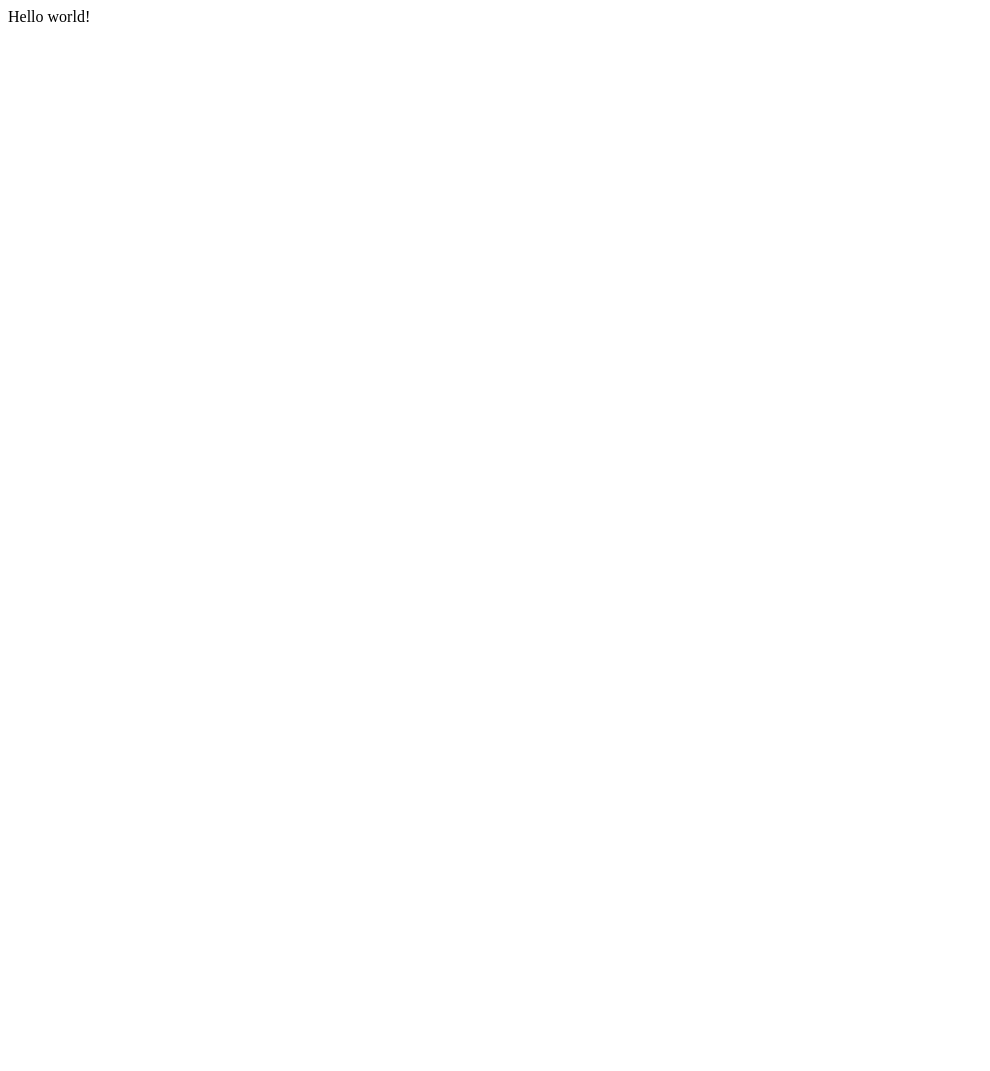
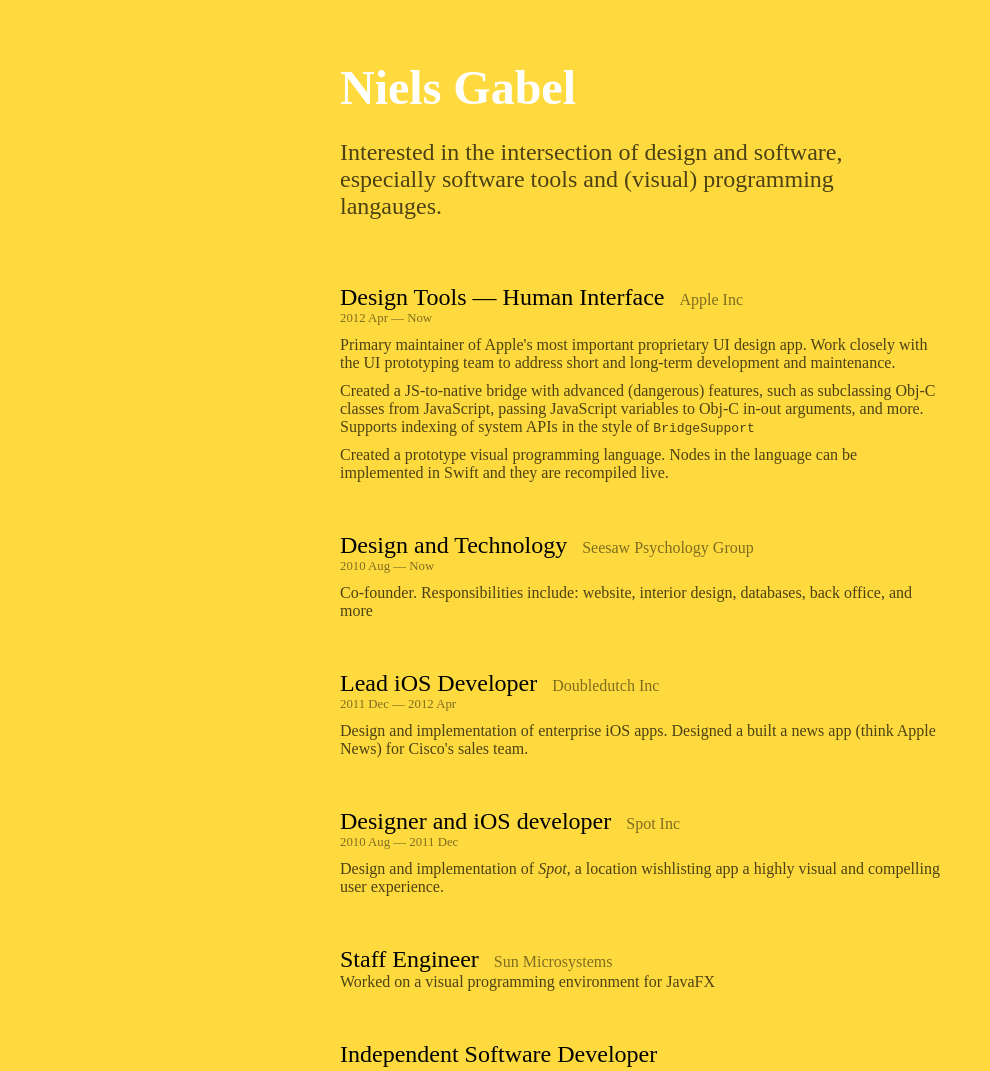
Before and after one commit to nielsbot/resume, a Gatsby site: page / in a window 1280 px wide. Shown: the top 1071 px of the page, without its empty margins (0-990 px from the left). Before the commit the page ends 800 px from the top, so only its background shows below. Built offline with nearby package versions, Linux system fonts and the light colour scheme; Gatsby itself is replaced by a stand-in of ours.

Commit message:
working towards release 1

```diff
--- a/gatsby-config.js
+++ b/gatsby-config.js
@@ -7,6 +7,7 @@
 module.exports = {
   /* Your site config here */
   plugins: [
-    `gatsby-plugin-typescript`
+    `gatsby-plugin-typescript`,
+    `gatsby-plugin-sass`
   ]
 }
--- /dev/null
+++ b/src/components/heading.tsx
@@ -0,0 +1,139 @@
+import React, { useEffect } from 'react'
+import Zdog, { Shape } from 'zdog'
+import Zfont from 'zfont'
+import '../components/utils'
+
+// module augmentation of module `'zdog'`
+// see https://www.typescriptlang.org/docs/handbook/declaration-merging.html#module-augmentation
+declare module 'zdog' {
+    export interface Font {
+
+    }
+    export class Text extends Shape {
+
+    }
+}
+
+let font: Zdog.Shape | null = null
+let i: Zdog.Illustration | null = null;
+let textShapes:Zdog.Shape[] = [];
+let viewRotation = new Zdog.Vector()
+
+// animate
+function animate() {
+
+    textShapes.forEach( shape => {
+        shape.rotate.set( viewRotation )
+    })
+
+    i.updateRenderGraph();
+    requestAnimationFrame(animate);
+}
+
+const createIllustration = () => {
+    let i = new Zdog.Illustration({
+        element: `#zdog-canvas`,
+        // rotate: { x: 0.1, y: 0.1, z: 0.0 },
+        // zoom: 1,
+        dragRotate: true,
+        // centered: true,
+        resize: true,
+    });
+
+    var x = 0.0;
+    const positions: { x: number, y: number }[] = [
+        { x: -200, y: 0 },
+        { x: -154, y: 0 },
+        { x: -134, y: 0 },
+        { x: -89, y: 0 },
+        { x: -67, y: 0 },
+        { x: 0, y: 0 },
+        { x: 48, y: 0 },
+        { x: 91, y: 0 },
+        { x: 141, y: 0 },
+        { x: 188, y: 0 },
+    ];
+
+    textShapes = [..."nielsgabel"].map((char, index) => {
+
+        const p = positions[index]
+
+        const text = new Zdog.Text({
+            addTo: i,
+            font: font!,
+            value: char,
+            fontSize: 80,
+            // textAlign: 'center',
+            // textBaseline: 'bottom',
+            color: 'rgb(255, 255, 255)',
+            fill: true,
+            rotate: { x: -0.1, y: 0.2, z: 0.0 },
+            translate: { x: p.x, y: p.y + 50 },
+        });
+
+        // console.log(x);
+
+        for (var index = 1; index < 5.0; ++index) {
+            const progress = index / 5.0;
+            const r = (255).toString()
+            const b = [255, 200].lerp(progress).clamp(0, 255).trunc().toString()
+            const g = [255, 0].lerp(progress).clamp(0, 255).trunc().toString()
+            text.copy({
+                addTo: text,
+                rotate: {},
+                translate: { z: -30 * index },
+                // color: `rgb(200, 200, ${String(Math.trunc(clamp(0, 255, lerp(255, 150, progress))))})`,
+                color: `rgb(${r}, ${g}, ${b})`
+            });
+        }
+
+        return text;
+    })
+
+    let dragStartRX = 0.0
+    let dragStartRY = 0.0
+
+    new Zdog.Dragger({
+        startElement: i.element,
+        onDragStart: function() {
+          // keep track of rotation
+          dragStartRX = viewRotation.x
+          dragStartRY = viewRotation.y
+        },
+        onDragMove: function( pointer, moveX, moveY ) {
+          // move rotation
+          let moveRX = moveY / i.width * Zdog.TAU * -1;
+          let moveRY = moveX / i.width * Zdog.TAU * -1;
+          viewRotation.x = dragStartRX + moveRX;
+          viewRotation.y = dragStartRY + moveRY;
+        },
+      });
+
+    i.updateGraph()
+
+    return i
+};
+
+const renderZDog = () => {
+
+    font = font ?? new Zdog.Font({
+        src: '/static/3A68F4_0_0.ttf'
+    });
+
+    i = i ?? createIllustration()
+
+    // i.renderGraph()
+    animate();
+}
+
+export default () => {
+
+    useEffect(() => {
+        Zfont.init(Zdog);
+        renderZDog();
+        window.addEventListener("resize", renderZDog);
+        return () => window.removeEventListener("resize", renderZDog);
+    }, [])
+
+    return <canvas style={{ width: '100%', height: '200px' }} id={`zdog-canvas`} width={480} height={240}></canvas>
+}
--- /dev/null
+++ b/src/components/site.scss
@@ -0,0 +1,111 @@
+// $font-family: -apple-system, BlinkMacSystemFont, 'Segoe UI', Roboto, Oxygen, Ubuntu, Cantarell, 'Open Sans', 'Helvetica Neue', sans-serif;
+$font-family: Avenir;
+
+@media print {
+    .display-head {
+        color:rgb(0, 0, 0) !important;
+    }
+    div, .experience-item {
+        page-break-inside: avoid;
+    }
+}
+
+body {
+  background: color(display-p3 0.978 0.861 0.371);
+  color: color(display-p3 0 0 0 / 0.7);
+  font-family: $font-family;
+  padding: 20px;
+}
+
+.display-head {
+  font-family: Avenir-Black;
+  font-size: 300%;
+  color: color( display-p3 1 1 1 / 1.0 );
+  margin-bottom: 20px;
+//   mix-blend-mode: lighten;
+}
+
+#overview {
+  font-size: 150%;
+  // margin-bottom:80px;
+  //   background: -webkit-linear-gradient(darkblue, purple);
+  //   background-clip: text;
+  //   -webkit-text-fill-color: transparent;
+}
+
+header {
+  // display:flex;
+  max-width: 600px;
+  margin: auto;
+  // padding:20px;
+
+  canvas {
+    margin: auto;
+    // width:50%;
+    // max-width: 600px;
+  }
+}
+main {
+  // width:50%;
+  max-width: 600px;
+  margin: auto;
+  // padding:20px;
+
+  h1,
+  h2,
+  h3,
+  h4,
+  h5,
+  h6 {
+    color: black;
+    font-family: $font-family;
+    font-weight: normal;
+    font-size: 150%;
+  }
+
+  ul#experience {
+    list-style: none;
+    padding: 0;
+    li {
+      .title-container {
+        display: flex;
+        align-items: baseline;
+        // border-bottom: 0.5px solid color(display-p3 0 0 0 / 0.2);
+        display: inline-block;
+        // margin-bottom:4px;
+        margin-top:40px;
+        > * {
+            margin-bottom:10px;
+        }
+      }
+      .title {
+        // margin-top: 40px;
+        margin-right: 15px;
+        // margin-bottom: 4px;
+        // padding-bottom: 4px;
+        display: inline;
+      }
+      .detail {
+        // margin: 0;
+      }
+      .company-name {
+        display: inline;
+        color: color( display-p3 0 0 0 / 0.5 );
+        mix-blend-mode: darken;
+
+      }
+      .when {
+        font-size: 80%;
+        // margin-bottom: 4px;
+        color: color( display-p3 0 0 0 / 0.5 );
+        mix-blend-mode: darken;
+      }
+      p {
+        margin: 10px auto;
+        &:first-child {
+            margin-top:0;
+        }
+      }
+    }
+  }
+}
--- /dev/null
+++ b/src/components/utils.ts
@@ -0,0 +1,17 @@
+interface Array<T> {
+    lerp(fraction: number): number
+}
+interface Number {
+    clamp(min: number, max: number): number
+    trunc(): number
+}
+
+Array.prototype.lerp = function (fraction: number): number {
+    return this[0] + (this[1] - this[0]) * fraction
+}
+Number.prototype.clamp = function (min: number, max: number): number {
+    return this > min ? (this < max ? this : max) : min
+}
+Number.prototype.trunc = function (): number {
+    return Math.trunc(this)
+}
--- a/src/pages/index.tsx
+++ b/src/pages/index.tsx
@@ -1,3 +1,112 @@
-import React from "react"
+import React, { ReactFragment } from "react"
+import Heading from '../components/heading'
+import '../components/site.scss'
+import Helmet from 'react-helmet'
+import ReactMarkdown from 'react-markdown'
 
-export default () => <div>Hello world!</div>
+// Poor man's CMS:
+type ParagraphData = string | string[]
+interface ResumeDataItem {
+    title: string
+    company?: string
+    when?: string
+    description?: ParagraphData
+    hidden?: boolean
+}
+interface ResumeData {
+    overview: ParagraphData
+    experience: ResumeDataItem[]
+}
+
+const nielsgabel: ResumeData = {
+    overview: `Interested in the intersection of design and software, especially software tools and (visual) programming langauges.`,
+    experience: [
+        {
+            title: 'Design Tools — Human Interface',
+            company: `Apple Inc`,
+            description: [
+                `Primary maintainer of Apple's most important proprietary UI design app. Work closely with the UI prototyping team to address short and long-term development and maintenance.` +
+                `` +
+                `\n\nCreated a JS-to-native bridge with advanced (dangerous) features, such as subclassing Obj-C classes from JavaScript, passing JavaScript variables to Obj-C in-out arguments, and more. Supports indexing of system APIs in the style of \`BridgeSupport\`` +
+                `\n\nCreated a prototype visual programming language. Nodes in the language can be implemented in Swift and they are recompiled live. `
+            ],
+            when: `2012 Apr — Now`
+        },
+        {
+            title: `Design and Technology`,
+            company: `Seesaw Psychology Group`,
+            description: `Co-founder. Responsibilities include: website, interior design, databases, back office, and more`,
+            when: `2010 Aug — Now`
+        },
+        {
+            title: 'Lead iOS Developer',
+            company: `Doubledutch Inc`,
+            description: [
+                `Design and implementation of enterprise iOS apps. Designed a built a news app (think Apple News) for Cisco's sales team.`
+            ],
+            when: `2011 Dec — 2012 Apr`
+        },
+        {
+            title: 'Designer and iOS developer', company: `Spot Inc`,
+            description: [
+                `Design and implementation of _Spot_, a location wishlisting app a highly visual and compelling user experience.`
+            ],
+            when:`2010 Aug — 2011 Dec`
+        },
+        {
+            title: 'Staff Engineer', company: `Sun Microsystems`,
+            description: `Worked on a visual programming environment for JavaFX`
+        },
+        { title: 'Independent Software Developer' },
+        {
+            title: 'Bicycle Tour!',
+            description: `Saw Denmark, Germany, Holland, Belgium, Luxembourg, Switzerland, Italy`
+        },
+        {
+            title: 'Senior Scientist/Engineer', company: `Apple Inc`,
+            description: [
+                `FireWire drivers`,
+                ``
+            ]
+        },
+        { title: 'Assistant Engineer', hidden: true },
+        { title: 'Student (Mandarin)', hidden: true },
+    ]
+}
+
+const Paragraphs = ({ id = '', strings }: { id?:string, strings: ParagraphData }) => {
+    const stringsArray = Array.isArray(strings) ? strings : [strings];
+    return <div id={id}>{stringsArray.map((desc, index) => <ReactMarkdown key={index.toString()} source={desc} />)}</div>
+}
+
+// the page
+export default () => <div>
+    <Helmet>
+        <title>Niels Gabel — Résumé</title>
+    </Helmet>
+    <header>
+        <h1 className='display-head'>Niels Gabel</h1>
+        <Paragraphs id='overview' strings={nielsgabel.overview} />
+        {/* <Heading /> */}
+    </header>
+    <main>
+        <div id='content-container'>
+            <ul id='experience'>{
+                nielsgabel.experience?.map((item, index) => {
+                    if (item.hidden ?? false) {
+                        return null;
+                    }
+
+                    return <li className='experience-item' key={`item${index}`}>
+                        <div className='title-container'>
+                            <h3 className='title' >{item.title}</h3>
+                            {item.company ? <div className='company-name'>{item.company}</div> : null}
+                            {item.when ? <div className='when'>{item.when}</div> : null}
+                        </div>
+                        {item.description ? <Paragraphs strings={item.description} /> : null}
+                    </li>
+                }) ?? null
+            }</ul>
+        </div>
+    </main>
+</div>
```
Also changed, not shown: package.json (+13 -3 lines), 3 other files.
